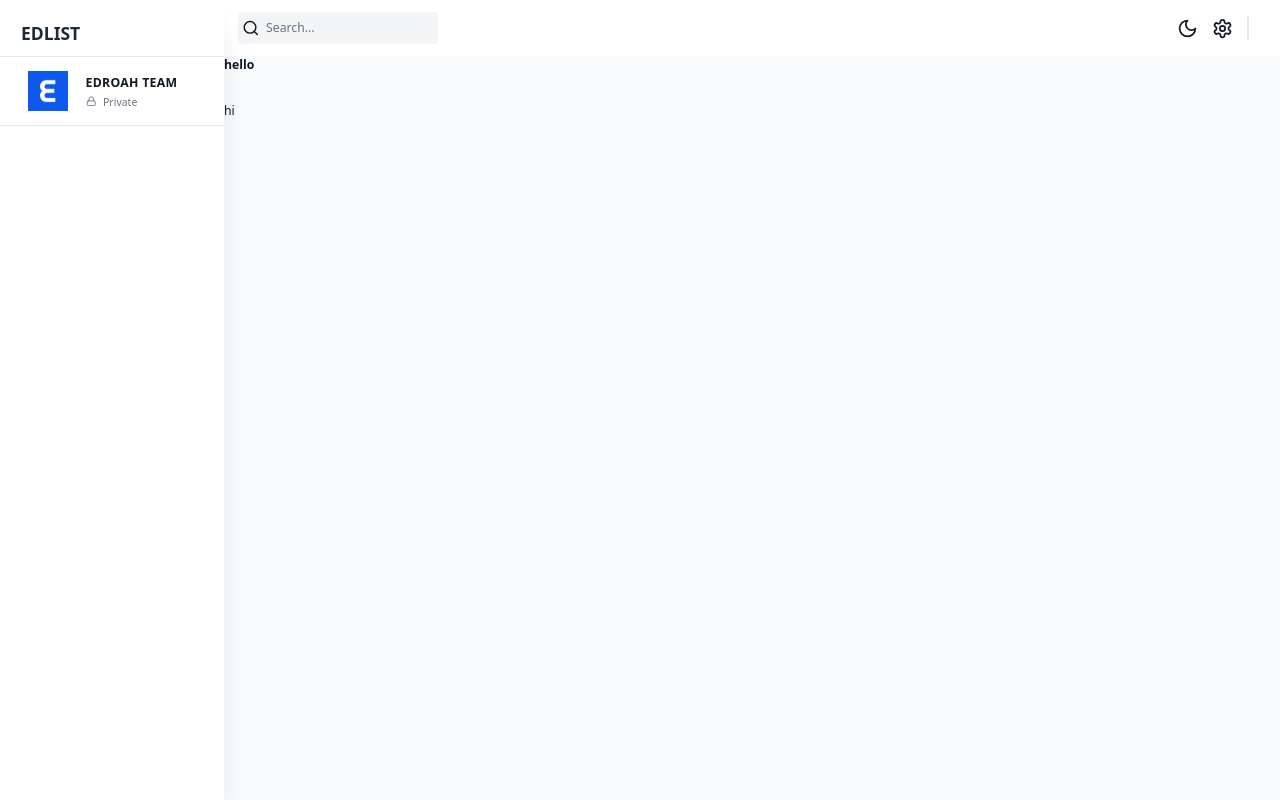
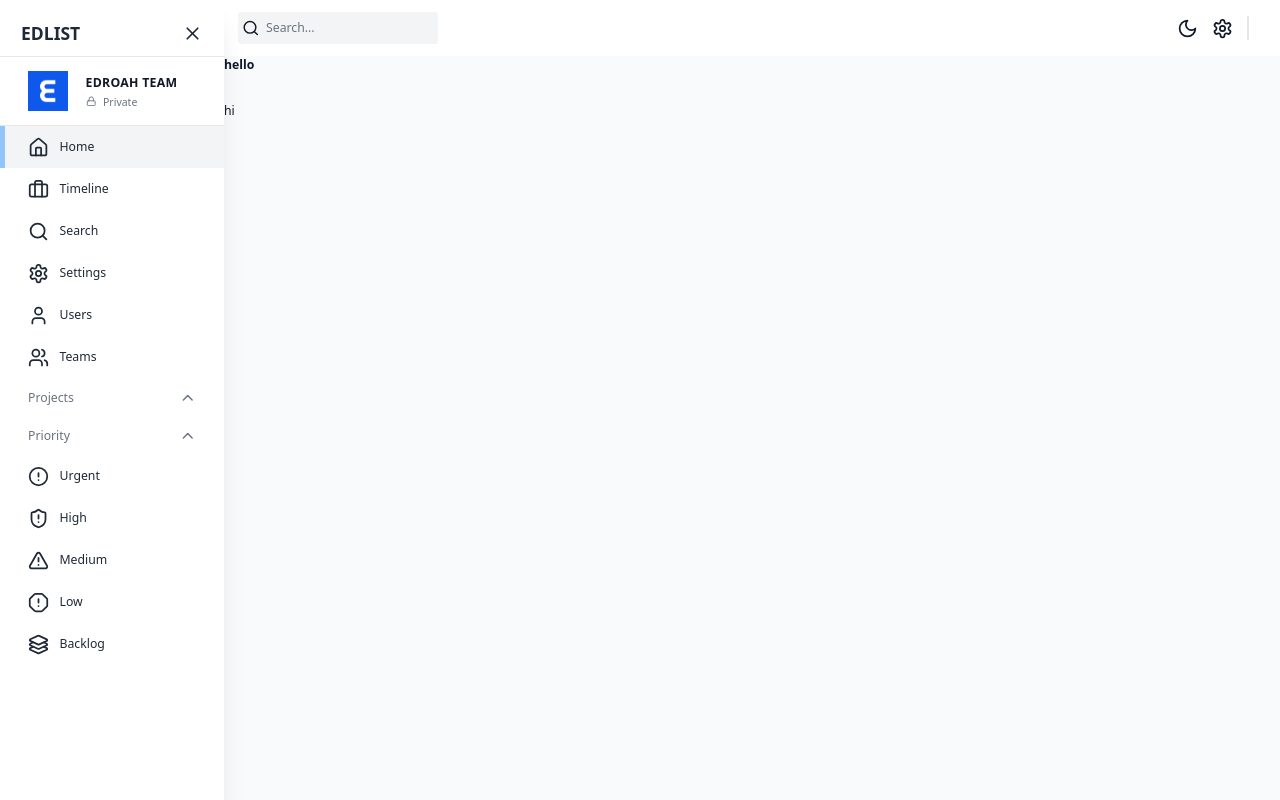
Before and after one commit to aadilmansoor/project-management-app, a Next.js app in the folder client/: page / in a window 1280 px wide. Built offline with nearby package versions, Linux system fonts and the light colour scheme; no server answers.

Commit message:
add sidebar links

```diff
--- a/client/src/app/(components)/Sidebar/index.tsx
+++ b/client/src/app/(components)/Sidebar/index.tsx
@@ -1,15 +1,23 @@
 "use client"
 
-import { LockIcon } from "lucide-react";
+import { useAppDispatch, useAppSelector } from "@/app/redux";
+import { setIsSidebarCollapsed } from "@/state";
+import { AlertCircle, AlertOctagon, AlertTriangle, Briefcase, ChevronDown, ChevronUp, Home, Icon, Layers3, LockIcon, LucideIcon, Search, Settings, ShieldAlert, User, Users, X } from "lucide-react";
 import Image from "next/image";
+import Link from "next/link";
+import { usePathname } from "next/navigation";
 import { useState } from "react"
 
 const Sidebar = () => {
     const [showProjects, setShowProjects] = useState(true);
     const [showPriority, setShowPriority] = useState(true);
 
+    const dispatch = useAppDispatch();
+    const isSidebarCollapsed = useAppSelector((state) => state.global.isSidebarCollapsed);
+
     const sidebarClassNames = `fixed flex flex-col h-[100%] justify-between shadow-xl transition-all
-    duration-300 h-full z-40 dark:bg-black overflow-y-auto bg-white w-64`
+    h-full z-40 dark:bg-black overflow-y-auto bg-white w-64
+    ${isSidebarCollapsed ? "w-0 hidden" : "w-64"}`
 
   return (
     <div className={sidebarClassNames}>
@@ -19,6 +27,11 @@
                 <div className="text-xl font-bold text-gray-800 dark:text-white">
                     EDLIST
                 </div>
+                {isSidebarCollapsed ? null : (
+                    <button className="py-3" onClick={() => dispatch(setIsSidebarCollapsed(!isSidebarCollapsed))}>
+                        <X className="h-6 w-6 text-gray-800 hover:text-gray-500 dark:text-white" />
+                    </button>
+                )}
             </div>
             {/* TEAM */}
             <div className="flex items-center gap-5 border-y-[1.5px] border-gray-200 px-8 py-4 dark:border-gray-700">
@@ -34,9 +47,83 @@
                 </div>
             </div>
             {/* NAVBAR LINKS */}
+            <nav className="z-10 w-full">
+                <SidebarLink icon={Home} label="Home" href="/" />
+                <SidebarLink icon={Briefcase} label="Timeline" href="/timeline" />
+                <SidebarLink icon={Search} label="Search" href="/search" />
+                <SidebarLink icon={Settings} label="Settings" href="/settings" />
+                <SidebarLink icon={User} label="Users" href="/users" />
+                <SidebarLink icon={Users} label="Teams" href="/teams" />
+            </nav>
 
+            {/* PROJECTS LINKS */}
+            <button onClick={() => setShowProjects((prev) => !prev)} className="flex w-full items-center justify-between px-8 py-3 text-gray-500">
+                <span className="">
+                    Projects
+                </span>
+                {showProjects ? (
+                    <ChevronUp className="h-5 w-5" />
+                ): (
+                    <ChevronDown className="h-5 w-5" />
+                )}
+            </button>
+            {/* PROJECTS lIST */}
+
+            {/* PRIORITIES LINKS */}
+            <button onClick={() => setShowPriority((prev) => !prev)} className="flex w-full items-center justify-between px-8 py-3 text-gray-500">
+                <span className="">
+                    Priority
+                </span>
+                {showPriority ? (
+                    <ChevronUp className="h-5 w-5" />
+                ): (
+                    <ChevronDown className="h-5 w-5" />
+                )}
+            </button>
+            {showPriority && (
+                <>
+                    <SidebarLink icon={AlertCircle} label="Urgent" href="/priority/urgent" />
+                    <SidebarLink icon={ShieldAlert} label="High" href="/priority/high" />
+                    <SidebarLink icon={AlertTriangle} label="Medium" href="/priority/medium" />
+                    <SidebarLink icon={AlertOctagon} label="Low" href="/priority/low" />
+                    <SidebarLink icon={Layers3} label="Backlog" href="/priority/backlog" />
+                </>
+            )}
         </div>
     </div>
   )
 }
+
+interface SidebarLinkProps {
+    href: string;
+    icon: LucideIcon;
+    label: string;
+}
+
+const SidebarLink = ({href, icon: Icon, label } : SidebarLinkProps) => {
+    const pathname = usePathname();
+    const isActive = pathname === href || (pathname === "/" && href === "/dashboard");
+    return (
+        <Link
+            href={href}
+            className="w-full"
+        >
+            <div
+                className={`relative flex cursor-pointer items-center gap-3 transition-colors
+                        hover:bg-gray-100 dark:bg-black dark:hover:bg-gray-700 ${isActive ?
+                        "bg-gray-100 text-white dark:bg-gray-600" : "" } px-8 py-3 justify-start`}
+            >
+                {isActive && (
+                    <div className="absolute left-0 top-0 h-[100%] w-[5px] bg-blue-200"></div>
+                )}
+
+                <Icon className="h-6 w-6 text-gray-800 dark:text-gray-100" />
+                <span className={`font-medium text-gray-800 dark:text-gray-100`}>
+                    {label}
+                </span>
+            </div>
+        </Link>
+    )
+
+}
 export default Sidebar
```
